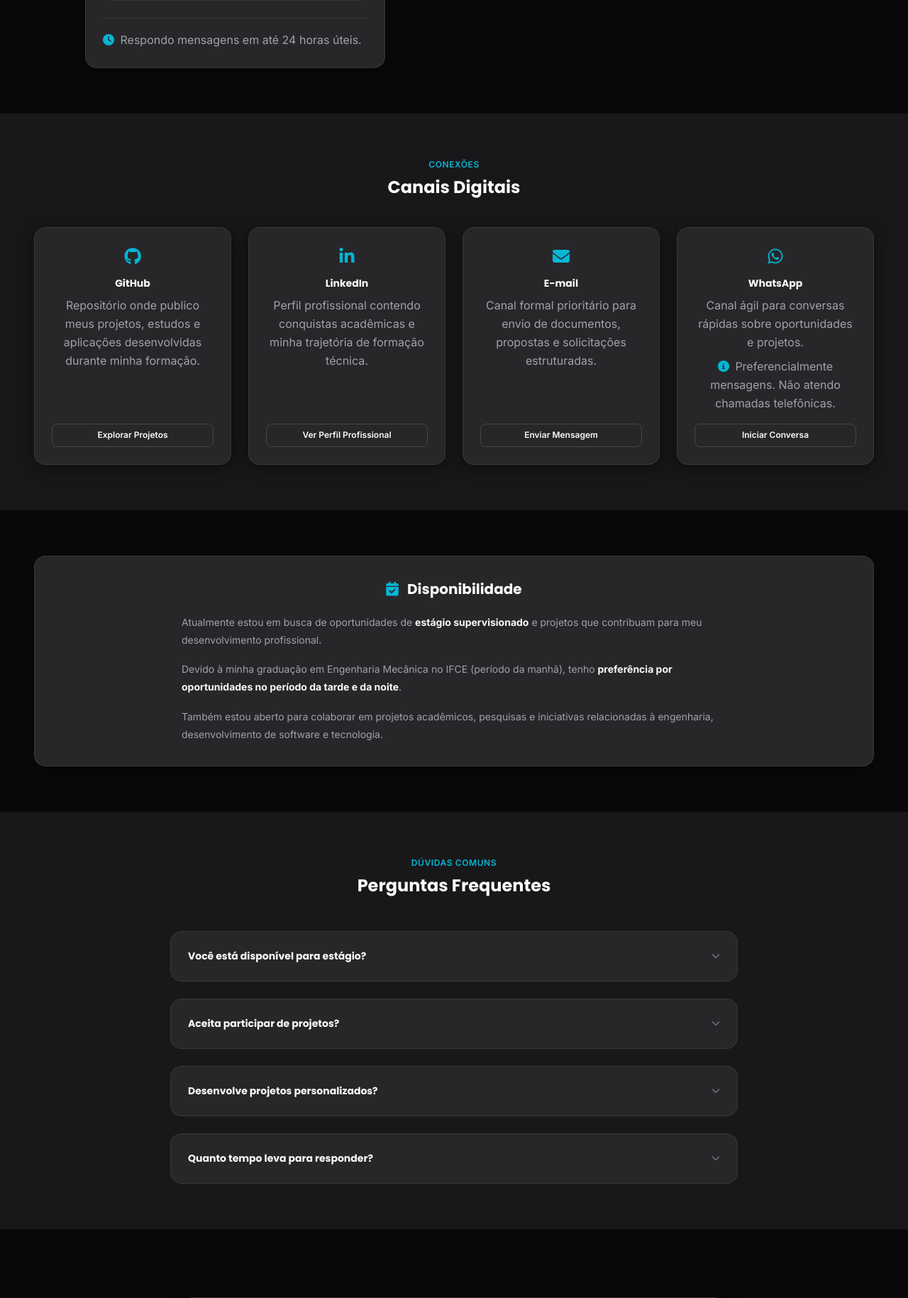
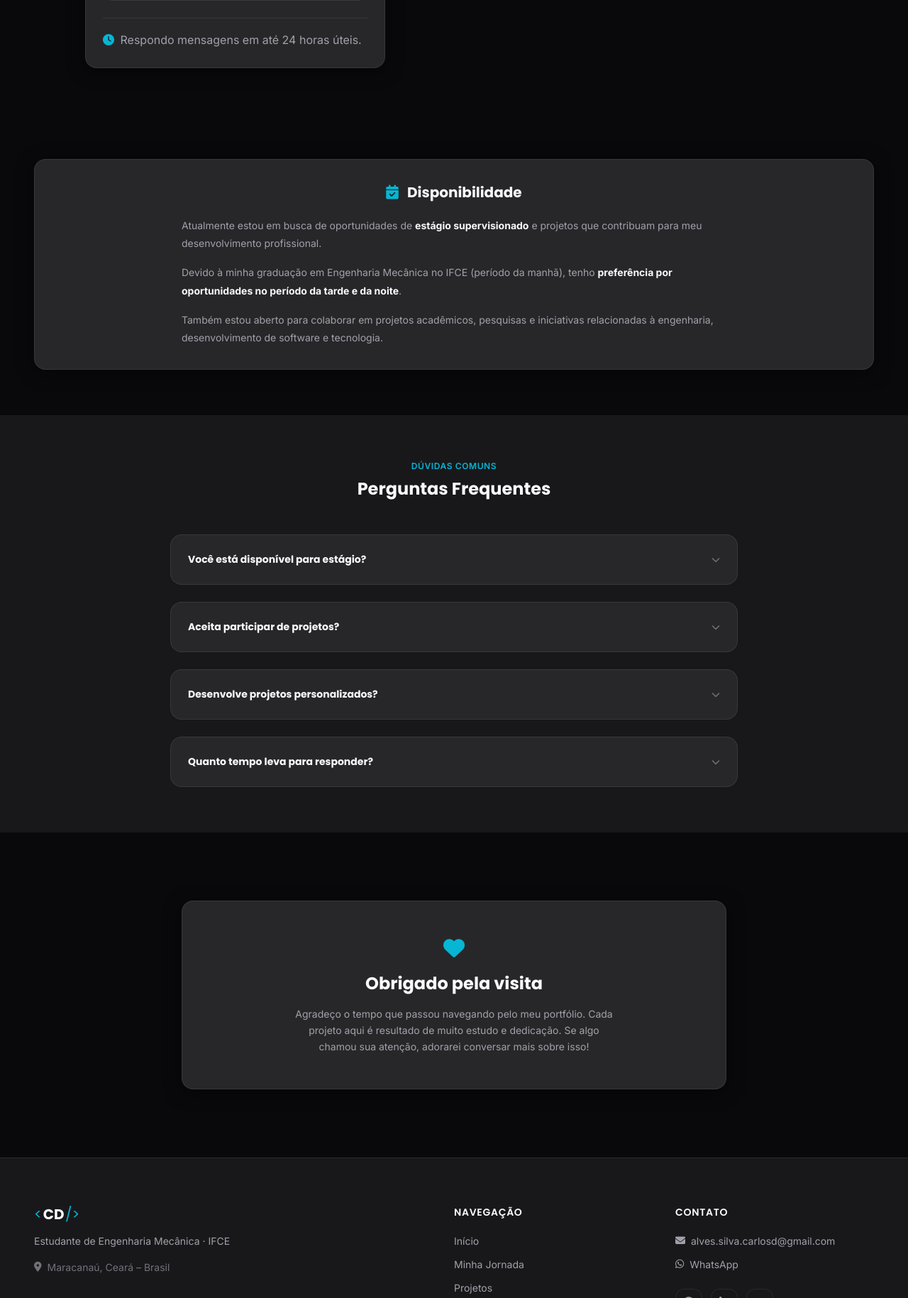
Before and after one commit to dev-carlosalves/meu_portifolio, a FastAPI app: page /contato in a window 1280 px wide. Shown: the part 1319-3148 px from the top of the page at 71% size. Run offline with FastAPI, Linux system fonts and the light colour scheme; some libraries are stand-ins or nearby versions.

Commit message:
retirada de informações redundantes na área de contatos

```diff
--- a/app/templates/pages/contact.html
+++ b/app/templates/pages/contact.html
@@ -256,87 +256,6 @@
 </section>
 
 <!-- ═══════════════════════════════════════════════════════════════
-     REDES PROFISSIONAIS (4 Cards)
-═══════════════════════════════════════════════════════════════ -->
-<section class="py-16 section--alt" aria-label="Redes e Mídias Profissionais">
-  <div class="container">
-
-    <div class="text-center max-w-xl mx-auto mb-10" data-aos="fade-up">
-      <span class="text-accent text-xs font-semibold uppercase tracking-wider mb-2 block">Conexões</span>
-      <h2 class="text-xl md:text-2xl font-bold font-heading text-text-base">Canais Digitais</h2>
-    </div>
-
-    <div class="grid grid-cols-1 sm:grid-cols-2 lg:grid-cols-4 gap-6">
-
-      <!-- GitHub -->
-      <article class="card p-6 flex flex-col justify-between text-center" data-aos="fade-up">
-        <div>
-          <i class="fa-brands fa-github text-accent text-2xl mb-3 block" aria-hidden="true"></i>
-          <h3 class="font-heading font-bold text-sm text-text-base mb-2">GitHub</h3>
-          <p class="text-xxs text-text-muted leading-relaxed mb-4">
-            Repositório onde publico meus projetos, estudos e aplicações desenvolvidas durante minha formação.
-          </p>
-        </div>
-        <a href="{{ student.github }}" target="_blank" rel="noopener noreferrer" class="btn-outline btn--sm w-full">
-          Explorar Projetos
-        </a>
-      </article>
-
-      <!-- LinkedIn -->
-      <article class="card p-6 flex flex-col justify-between text-center" data-aos="fade-up" data-aos-delay="50">
-        <div>
-          <i class="fa-brands fa-linkedin-in text-accent text-2xl mb-3 block" aria-hidden="true"></i>
-          <h3 class="font-heading font-bold text-sm text-text-base mb-2">LinkedIn</h3>
-          <p class="text-xxs text-text-muted leading-relaxed mb-4">
-            Perfil profissional contendo conquistas acadêmicas e minha trajetória de formação técnica.
-          </p>
-        </div>
-        <a href="{{ student.linkedin }}" target="_blank" rel="noopener noreferrer" class="btn-outline btn--sm w-full">
-          Ver Perfil Profissional
-        </a>
-      </article>
-
-      <!-- E-mail -->
-      <article class="card p-6 flex flex-col justify-between text-center" data-aos="fade-up" data-aos-delay="100">
-        <div>
-          <i class="fa-solid fa-envelope text-accent text-2xl mb-3 block" aria-hidden="true"></i>
-          <h3 class="font-heading font-bold text-sm text-text-base mb-2">E-mail</h3>
-          <p class="text-xxs text-text-muted leading-relaxed mb-4">
-            Canal formal prioritário para envio de documentos, propostas e solicitações estruturadas.
-          </p>
-        </div>
-        <a href="mailto:{{ student.email }}" class="btn-outline btn--sm w-full">
-          Enviar Mensagem
-        </a>
-      </article>
-
-      <!-- WhatsApp -->
-      <article class="card p-6 flex flex-col justify-between text-center" data-aos="fade-up" data-aos-delay="150">
-        <div>
-          <i class="fa-brands fa-whatsapp text-accent text-2xl mb-3 block" aria-hidden="true"></i>
-          <h3 class="font-heading font-bold text-sm text-text-base mb-2">WhatsApp</h3>
-          <p class="text-xxs text-text-muted leading-relaxed mb-2">
-            Canal ágil para conversas rápidas sobre oportunidades e projetos.
-          </p>
-          <p class="text-xxs text-text-subtle leading-relaxed mb-4">
-            <i class="fa-solid fa-circle-info text-accent mr-1" aria-hidden="true"></i>
-            Preferencialmente mensagens. Não atendo chamadas telefônicas.
-          </p>
-        </div>
-        <a
-          href="https://wa.me/5585986759763?text=Ol%C3%A1%20Carlos!%20Conheci%20seu%20portf%C3%B3lio%20e%20gostaria%20de%20conversar%20sobre%20uma%20oportunidade."
-          target="_blank" rel="noopener noreferrer" class="btn-outline btn--sm w-full"
-          aria-label="Iniciar conversa no WhatsApp em nova aba"
-        >
-          Iniciar Conversa
-        </a>
-      </article>
-
-    </div>
-  </div>
-</section>
-
-<!-- ═══════════════════════════════════════════════════════════════
      DISPONIBILIDADE
 ═══════════════════════════════════════════════════════════════ -->
 <section class="py-16" aria-label="Informações de Disponibilidade Profissional">
```
